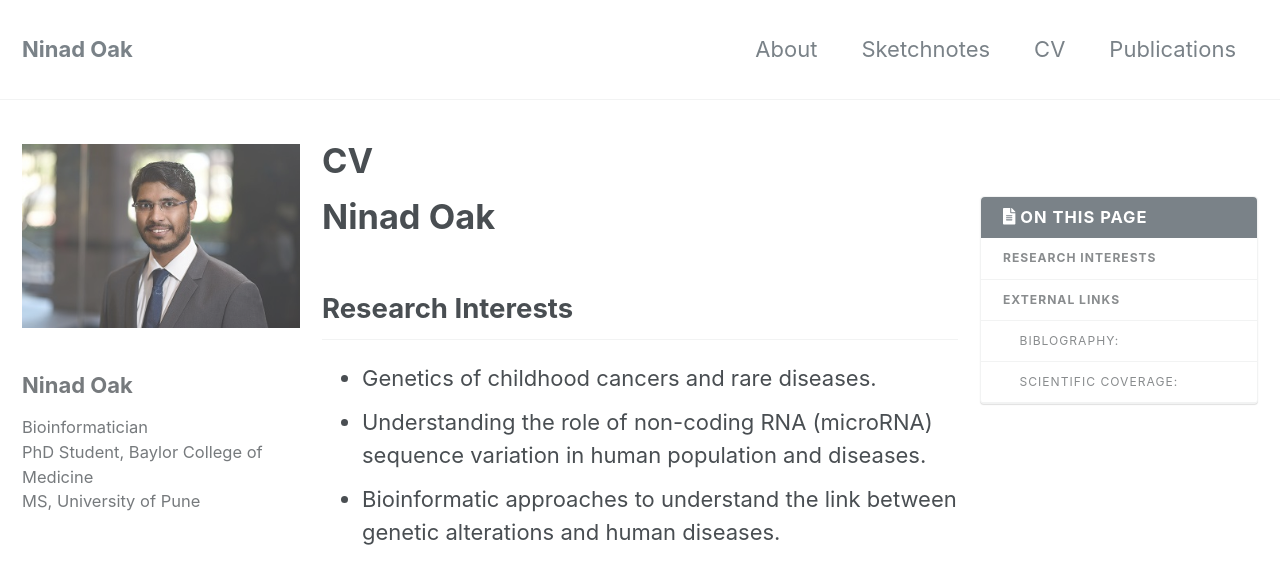
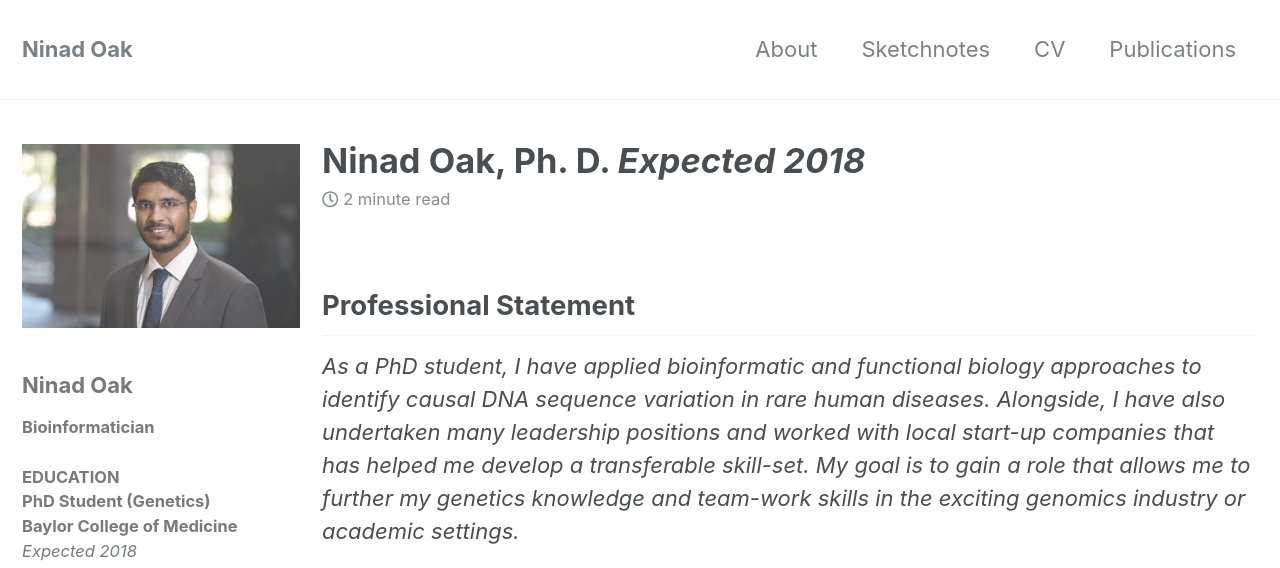
Before and after one commit to nroak/nroak.github.io, a Jekyll site: the page built from _pages/cv.md, in a window 1280 px wide and 1400 px high. Shown: the top 568 px of the window. Built offline with Jekyll 4.4.1, drawn with Linux system fonts in a browser that asks for light colours; nearby versions of some CDN libraries; some of the changed text lies outside the part shown; grey boxes are pictures that could not be loaded.

Commit message:
CV update

```diff
--- a/Gemfile
+++ b/Gemfile
@@ -1,6 +1,6 @@
 source "https://rubygems.org"
 
 gem "jekyll", "~> 3.5"
-#gem "minimal-mistakes-jekyll"
+gem "minimal-mistakes-jekyll"
 
-gem "github-pages", group: :jekyll_plugins
+#gem "github-pages", group: :jekyll_plugins
--- a/_config.yml
+++ b/_config.yml
@@ -10,8 +10,8 @@
 # Review documentation to determine if you should use `theme` or `remote_theme`
 # https://mmistakes.github.io/minimal-mistakes/docs/quick-start-guide/#installing-the-theme
 
-#theme                    : "minimal-mistakes-jekyll"
-remote_theme           : "mmistakes/minimal-mistakes"
+theme                    : "minimal-mistakes-jekyll"
+#remote_theme           : "mmistakes/minimal-mistakes"
 minimal_mistakes_skin    : "default" # "air", "aqua", "contrast", "dark", "dirt", "neon", "mint", "plum", "sunrise"
 
 # Site Settings
--- a/_pages/cv.md
+++ b/_pages/cv.md
@@ -1,38 +1,78 @@
 ---
 layout: single
+classes: wide
 permalink: /cv/
+share: true
+read_time: true
+font-size: 8px
 
-title: "CV"
+title: "Ninad Oak, Ph. D. _Expected 2018_"
 sidebar:
   - title: "Ninad Oak"
     image: /assets/images/Profile2-small.jpg
-    text: "Bioinformatician<br />PhD Student, Baylor College of Medicine<br />MS, University of Pune"
+    text: "**Bioinformatician**<br /><br />**EDUCATION**<br />**PhD Student (Genetics)**<br />**Baylor College of Medicine**<br />_Expected 2018_<br />**Mentor:** Sharon E. Plon, M.D., Ph.D.<br /><br />**M.Sc.**<br />**University of Pune**<br />_2011_<br /><br /> **Life Science Entrepreneurship Certification**<br />**Rice University**<br />_2017_<br /><br /><br />**EXPERIENCE**<br /> **PhD Student- Plon Lab**<br />**Baylor College of Medicine**<br />_2012- Present_<br /><br />**Consultant**<br />**TMC Consulting Agency**<br />_2017_<br /><br />**Junior Research Fellow**<br />**ACTREC, India**<br />_2011-2012_"
 
-toc: true
 ---
+## Professional Statement
+_As a PhD student, I have applied bioinformatic and functional biology approaches to identify causal DNA sequence variation in rare human diseases. Alongside, I have also undertaken many leadership positions and worked with local start-up companies that has helped me develop a transferable skill-set. My goal is to gain a role that allows me to further my genetics knowledge and team-work skills in the exciting genomics industry or academic settings._
+
+### Research Interest
+- Bioinformatic approaches to understand the link between genetic alterations and human diseases.
+
+## Honors and Awards
+
+| Year         | Award                                       |
+| ------------ | ------------------------------------------- |
+| _2018 and 2016_ | Poster awards at the Texas Children's Research Symposium |
+| _2011_  | Bioinformatics National Certification, Govt. of India, All India Rank 5 |
+| _2009-2011_| G. N. Ramachandran Fellowship, Govt. of India |
+| _2009-2011_ | Dept. of Biotechnology Academic Fellowship, Govt. of India |
+
+## Work Experience
+
+### PhD Student/ Graduate Research Assistant – Plon laboratory
+**Baylor College of Medicine, Houston, TX** <br />
+_2012- Present_<br />
+Designed annotation platform and completed the analysis of miRNA sequence variation from human population sequencing datasets (gnomAD, ExAC, 1000G, etc.) and cancer datasets (TCGA PanCancerAtlas, St. Jude’s PCGP, etc.).
+
+### Consultant, TMC Consulting Agency, Houston, TX
+_2017_<br />
+Developed a Go-to-market strategy for a Houston-based clinical informatics startup based on 8-point action plan for product positioning, value proposition, competitive and partnership analyses.
+
+### Junior Research Fellow
+**Advanced Center for Treatment, Research, and Education in Cancer (ACTREC), India**<br />
+_2011-2012_<br />
+Initiated and led the project “Analysis of DNA genotyping data from head and neck cancer cell-lines to identify disease causal genes”
+
+### MS Thesis project
+**Bioinformatics Center, University of Pune, India**<br />
+_2011_<br />
+Developed a machine learning prediction tool for the prediction of nuclear receptor ligand binding pockets through protein structure analysis using programmatic approach.
 
 
-Ninad Oak
-============
+## Professional Activities
+Experience of leading many cross-functional, inter-disciplinary teams in academic and non-academic settings. <br />
 
-## Research Interests
-
-- Genetics of childhood cancers and rare diseases.
-- Understanding the role of non-coding RNA (microRNA) sequence variation in human population and diseases.
-- Bioinformatic approaches to understand the link between genetic alterations and human diseases.
+| Year             | Position                                              |
+| ---------------- | ----------------------------------------------------- |
+| _2016- Present_  | **Chair and Student Ambassador**, Alumni Student Ambassador Board, Baylor College of Medicine|
+| _2014- 2015_ | **President**, Indian Students and Scholars Association (ISSA), Baylor College of Medicine |
+| _2013- 2015_ | **Genetics Representative**, Graduate Student Council, Baylor College of Medicine|
+| _2011_ | **Organizing Committee**, 1st Global Cancer Genomics Consortium |
+| _2009- 2011_ | **Founded and Chaired**, Graduate Student Council, University of Pune |
 
 
-{% include video id="273821151" provider="vimeo" %}
+## Biblography
 
----
-
-## External Links
-
-### Biblography:
-
+For the complete list of published and unpublished papers, please visit the [Publications page.](/publications/)
 - [PubMed Bibliography](https://www.ncbi.nlm.nih.gov/sites/myncbi/1jQDtZLm9on5T/bibliography/40122621/public/?sort=date&direction=ascending)
 - [Google Scholar](https://scholar.google.com/citations?user=oE-Da48AAAAJ&hl=en)
 
+---
+## External Links
+
+### My Insights on TeamLaunch workshop at Baylor College of Medicine
+{% include video id="273821151" provider="vimeo" %}
 
 ### Scientific coverage:
 
```
Also changed, not shown: assets/images/logos/BCM-Alumni logo.png (added), assets/images/logos/bcm.png (added), assets/images/logos/bioRxiv_logo.png (added), assets/images/logos/github-logo.png (added), assets/images/logos/logo_tcchc-300x148.jpg (added), 1 other file.
